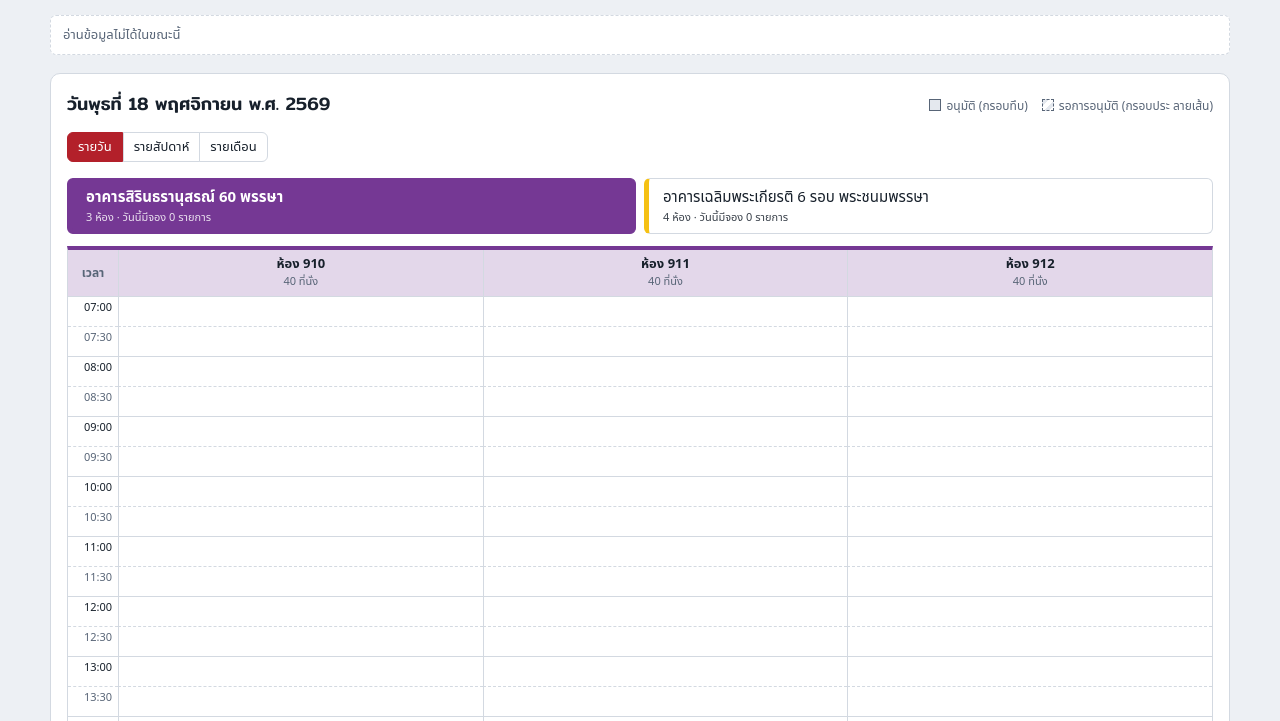
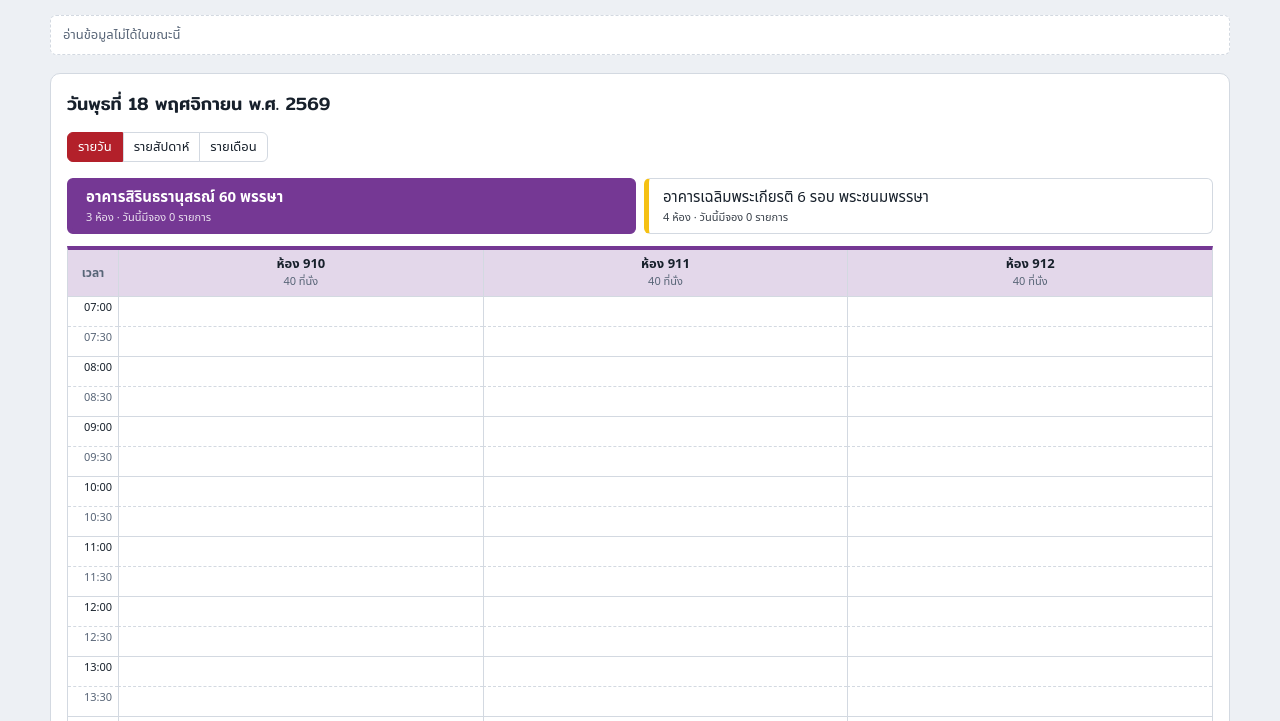
Before and after one commit to bhuravit/Meeting-Room, a plain HTML site: page index.html in a window 1280 px wide. Shown: the part 79-800 px from the top of the page. Drawn offline with nearby package versions, Linux system fonts and the light colour scheme; no server answers; a web font is replaced by a local one.

Commit message:
Remove approval legend above timetable
Co-Authored-By: Claude Sonnet 5.5 <noreply@anthropic.com>
Claude-Session: https://claude.ai/code/session_014z2zNthgPRprEfC6WtXei6

```diff
--- a/index.html
+++ b/index.html
@@ -254,8 +254,6 @@ label{display:flex;flex-direction:column;gap:4px;font-size:13px;color:var(--mute
       <div class="board-head">
         <h2 id="dayTitle"></h2>
         <div class="legend">
-          <span><i class="sw ok"></i>อนุมัติ (กรอบทึบ)</span>
-          <span><i class="sw wait"></i>รอการอนุมัติ (กรอบประ ลายเส้น)</span>
           <span id="hintClick" hidden>คลิกช่องว่างเพื่อเลือกเวลา · คลิกการจองเพื่อดูรายละเอียด</span>
         </div>
       </div>
```
